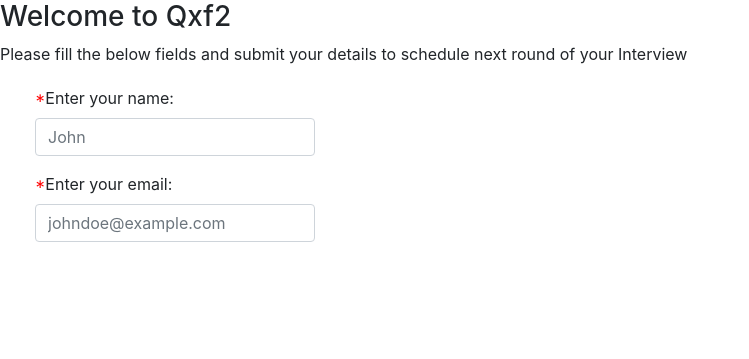
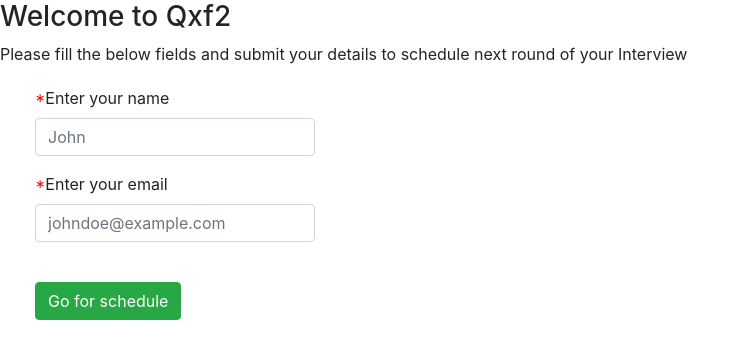
Before and after one commit to qxf2/interview-scheduler, a Python web app: template qxf2_scheduler/templates/welcome.html in a window 1280 px wide. Shown: the top 359 px of the page, without its empty margins (0-749 px from the left). Run offline with Jinja, Linux system fonts and the light colour scheme; the template is opened without the code that fills it, so the values that code supplies are empty; some libraries are stand-ins or nearby versions.

Commit message:
added validation and appropriate message

```diff
--- a/qxf2_scheduler/templates/welcome.html
+++ b/qxf2_scheduler/templates/welcome.html
@@ -26,20 +26,74 @@
     <div class="bs-example">
     <form>
         <div class="form-group">
-            <label class="col-md-3 control-label"><span style="color:red">*</span>Enter your name:</label>
+            <label class="col-md-3 control-label"><span style="color:red">*</span>Enter your name</label>
             <div class="col-md-3">
-                <input id="name" name="name" type="text" placeholder="John" class="form-control input-md"
+                <input id="candidate-name" name="candidate-name" type="text" placeholder="John" class="form-control input-md"
                     required>
             </div>
         </div>
         <div class="form-group">
-            <label class="col-md-3 control-label"><span style="color:red">*</span>Enter your email:</label>
+            <label class="col-md-3 control-label"><span style="color:red">*</span>Enter your email</label>
             <div class="col-md-3">
-                <input id="email" name="email" type="email" placeholder="johndoe@example.com"
+                <input id="candidate-email" name="candidate-email" type="email" placeholder="johndoe@example.com"
                     class="form-control input-md" required>
+            </div>
+        </div>
+        <div class="form-group">
+            <label class="col-md-4 control-label" for="save"></label>
+            <div class="col-md-8">
+                <input class="btn btn-success show-modal" type='button' id='submit' value='Go for schedule'>
             </div>
         </div>
         </form>
         </div>
+        <script>
+
+            $("#submit").on('click',function()
+            {
+                var valid_value = true;
+                //Valdidation for name and email field
+                var candidate_name = $("#candidate-name").val();
+                var candidate_email = $("#candidate-email").val();
+                valid_value &= candidate_name != "";
+                valid_value &= candidate_email != "";
+                var email_valid = (/^\w+([\.-]?\w+)*@\w+([\.-]?\w+)*(\.\w{2,3})+$/).test(candidate_email);
+                valid_value &= email_valid;
+                //Printing appropriate message
+                $('#err-name').remove();
+                $('#err-email').remove();
+                if (candidate_name == ""){
+                $('#candidate-name').after('<span id="err-name" class="error" style="color:red">Name can\'t be empty</span>');
+                }
+                if (candidate_email == ""){
+                $('#candidate-email').after('<span id="err-email" class="error" style="color:red">Email can\'t be empty</span>');
+                }
+                if (email_valid == false && candidate_email != ""){
+                    $('#candidate-email').after('<span id="err-email" class="error" style="color:red">Enter a valid email</span>');
+                }
+                var jobid = "{{ result.job_id }}";
+               // valid_value = false;
+                if(valid_value == true)
+                {
+                    $.ajax({
+                        type: 'POST',
+                        url: "/welcome/valid",
+                        data: {
+                        'name': candidate_name,
+                        'email': candidate_email
+                    },
+                    success:function()
+                    {
+                        document.location.href = "/" + jobid + "/get-schedule";
+                    },
+                    error:function()
+                    {
+                        alert("The email id or name is not matched. Please enter the same email id and name that you used when applied for this role");
+                    }
+                    }
+                    );
+            }
+            })
+        </script>
     </body>
 </html>
```
